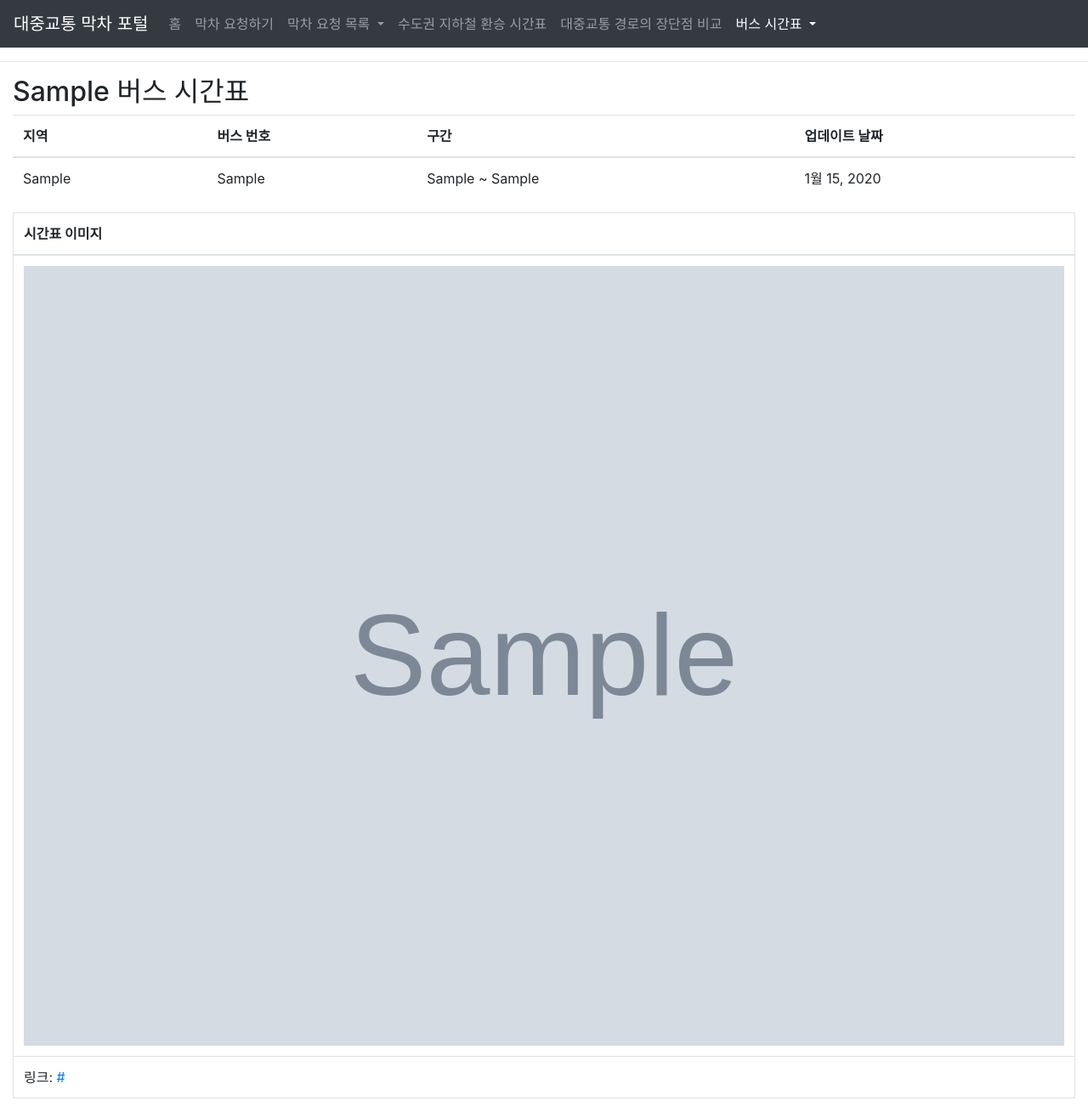
After one commit to creationyun/MidnightGuideToHome, a Django app: page /web/bus_timetable_view/detail/1/ in a window 1280 px wide. The commit adds this page. Shown: the whole page at 85% size. Run offline with Django 3.2, Linux system fonts and the light colour scheme; tables that the repository leaves empty hold one stand-in row (values such as "Sample post"); grey boxes marked "Sample" are stand-in pictures; some libraries are stand-ins or nearby versions.

Commit message:
Add bus timetable feature in the portal

```diff
--- a/app/admin.py
+++ b/app/admin.py
@@ -1,7 +1,8 @@
 from django.contrib import admin
-from .models import WebGuideRequests, WebGuideReplies, WebPubTransRoutesComparisons
+from .models import WebGuideRequests, WebGuideReplies, WebPubTransRoutesComparisons, WebBusTimetable
 
 # Register your models here.
 admin.site.register(WebGuideRequests)
 admin.site.register(WebGuideReplies)
 admin.site.register(WebPubTransRoutesComparisons)
+admin.site.register(WebBusTimetable)
--- a/app/models.py
+++ b/app/models.py
@@ -15,6 +15,23 @@ from django.db import models
 # reply_time: 답변 날짜와 시간
 # request_id: 관련된 요청 ID
 # reply_content: 답변 내용
+#########################################
+# WebPubTransRoutesComparisions
+###############################
+# num: 게시글 번호
+# route: 경로 (예: "서울역 ~ 강남역")
+# url: 웹 사이트 주소
+#########################################
+# WebBusTimetable
+###############################
+# update_date: 버스 업데이트 날짜
+# region: 버스가 다니는 주요 지역 (혹은 운수업체 소재지)
+# category: 버스 카테고리 (seoul, incheon, gyeonggido 등)
+# bus_num: 버스 번호
+# bus_start_point: 버스 기점
+# bus_end_point: 버스 종점 (회차점)
+# post_url: 버스 시간표 관련 게시글 링크
+# img_url: 버스 시간표 이미지 링크
 #########################################
 
 # Create your models here.
@@ -36,3 +53,14 @@ class WebPubTransRoutesComparisons(models.Model):
     num = models.BigAutoField(primary_key=True)
     route = models.CharField(max_length=100)
     url = models.CharField(max_length=200)
+
+
+class WebBusTimetable(models.Model):
+    update_date = models.DateField()
+    region = models.CharField(max_length=30)
+    category = models.CharField(max_length=20)
+    bus_num = models.CharField(max_length=10)
+    bus_start_point = models.CharField(max_length=100)
+    bus_end_point = models.CharField(max_length=100)
+    post_url = models.CharField(max_length=200)
+    img_url = models.CharField(max_length=200)
--- a/app/templates/base.html
+++ b/app/templates/base.html
@@ -28,32 +28,49 @@
 
     <div class="collapse navbar-collapse" id="navbarSupportedContent">
       <ul class="navbar-nav mr-auto">
+
         {% url 'web_index' as url %}
         <li class="nav-item {% if request.path == url %}active{% endif %}">
           <a class="nav-link" href="{{ url }}">홈 <span class="sr-only">(current)</span></a>
         </li>
+
         {% url 'web_guide_request' as url %}
         <li class="nav-item {% if request.path == url %}active{% endif %}">
           <a class="nav-link" href="{{ url }}">막차 요청하기</a>
         </li>
+
         <li class="nav-item dropdown {% if 'request_view/' in request.path %}active{% endif %}">
-          <a class="nav-link dropdown-toggle" href="#" id="navbarDropdown" role="button" data-toggle="dropdown" aria-haspopup="true" aria-expanded="false">
+          <a class="nav-link dropdown-toggle" href="#" id="navbarDropdownLast" role="button" data-toggle="dropdown" aria-haspopup="true" aria-expanded="false">
             막차 요청 목록
           </a>
-          <div class="dropdown-menu" aria-labelledby="navbarDropdown">
+          <div class="dropdown-menu" aria-labelledby="navbarDropdownLast">
             <a class="dropdown-item" href="{% url 'web_request_view' condition='process' %}">진행 중인 요청</a>
             <a class="dropdown-item" href="{% url 'web_request_view' condition='complete' %}">완료된 요청</a>
             <div class="dropdown-divider"></div>
             <a class="dropdown-item" href="{% url 'web_request_view' condition='all' %}">모든 요청</a>
           </div>
         </li>
+
         <li class="nav-item">
           <a class="nav-link" href="https://www.midnightguidetohome.info/timetable/">수도권 지하철 환승 시간표</a>
         </li>
+
         {% url 'web_pub_trans_routes_comparisons' as url %}
         <li class="nav-item {% if request.path == url %}active{% endif %}">
           <a class="nav-link" href="{{ url }}">대중교통 경로의 장단점 비교</a>
         </li>
+
+        <li class="nav-item dropdown {% if 'bus_timetable_view/' in request.path %}active{% endif %}">
+          <a class="nav-link dropdown-toggle" href="#" id="navbarDropdownBusTimetable" role="button" data-toggle="dropdown" aria-haspopup="true" aria-expanded="false">
+            버스 시간표
+          </a>
+          <div class="dropdown-menu" aria-labelledby="navbarDropdownBusTimetable">
+            <a class="dropdown-item" href="{% url 'web_bus_timetable_view' category='seoul' %}">서울</a>
+            <a class="dropdown-item" href="{% url 'web_bus_timetable_view' category='gyeonggido' %}">경기도</a>
+            <a class="dropdown-item" href="{% url 'web_bus_timetable_view' category='incheon' %}">인천</a>
+          </div>
+        </li>
+
       </ul>
     </div>
   </nav>
--- /dev/null
+++ b/app/templates/web/bus_timetable_detail.html
@@ -0,0 +1,41 @@
+{% extends 'base.html' %}
+
+{% block content %}
+  <div class="container-fluid table-responsive">
+    <h2>{{ bus.bus_num }} 버스 시간표</h2>
+    <table class="table table-hover">
+      <thead>
+        <tr>
+          <th scope="col">지역</th>
+          <th scope="col">버스 번호</th>
+          <th scope="col">구간</th>
+          <th scope="col">업데이트 날짜</th>
+        </tr>
+      </thead>
+      <tbody>
+        <tr>
+          <td>{{ bus.region }}</td>
+          <td>{{ bus.bus_num }}</td>
+          <td>{{ bus.bus_start_point }} ~ {{ bus.bus_end_point }}</td>
+          <td>{{ bus.update_date }}</td>
+        </tr>
+      </tbody>
+    </table>
+
+    <table class="table table-bordered">
+      <thead>
+        <tr>
+          <th scope="col">시간표 이미지</th>
+        </tr>
+      </thead>
+      <tbody>
+        <tr>
+          <td><img src="{{ bus.img_url }}" width="100%"></td>
+        </tr>
+        <tr>
+          <td>링크: <a href="{{ bus.post_url }}">{{ bus.post_url }}</a></td>
+        </tr>
+      </tbody>
+    </table>
+  </div>
+{% endblock content %}
--- a/app/views.py
+++ b/app/views.py
@@ -3,7 +3,7 @@ from __future__ import unicode_literals
 from django.shortcuts import render
 from django.http import Http404
 from django.core.exceptions import ObjectDoesNotExist
-from .models import WebGuideRequests, WebGuideReplies, WebPubTransRoutesComparisons
+from .models import WebGuideRequests, WebGuideReplies, WebPubTransRoutesComparisons, WebBusTimetable
 
 
 #################***************** 첫 페이지 *****************#################
@@ -94,5 +94,21 @@ def web_guide_request(request):
 
 #################***** 대중교통 경로의 장단점 비교 페이지 *****#################
 def web_pub_trans_routes_comparisons(request):
-    all_objs = WebPubTransRoutesComparisons.objects.all()
-    return render(request, 'web/pub_trans_routes_comparisons.html', {'posts': all_objs})
+    all_posts = WebPubTransRoutesComparisons.objects.all()
+    return render(request, 'web/pub_trans_routes_comparisons.html', {'posts': all_posts})
+
+
+#################***** 버스 시간표 페이지 *****#################
+def web_bus_timetable_view(request, category):
+    buses = WebBusTimetable.objects.filter(category=category)
+    return render(request, 'web/bus_timetable_view.html', {'buses': buses})
+
+
+#################***** 버스 시간표 detail 페이지 *****#################
+def web_bus_timetable_detail(request, bus_id):
+    try:
+        bus = WebBusTimetable.objects.get(id=bus_id)
+    except ObjectDoesNotExist:
+        raise Http404("404 Not Found. Cannot find this id...")
+
+    return render(request, 'web/bus_timetable_detail.html', {'bus': bus})
--- a/app/web_urls.py
+++ b/app/web_urls.py
@@ -7,5 +7,7 @@ urlpatterns = [
     path('guide_request/', web_guide_request, name='web_guide_request'),
     path('request_view/<slug:condition>/', web_request_view, name='web_request_view'),
     path('request_view/detail/<int:req_id>/', web_request_detail),
-    path('pub_trans_routes_comparisons/', web_pub_trans_routes_comparisons, name='web_pub_trans_routes_comparisons')
+    path('pub_trans_routes_comparisons/', web_pub_trans_routes_comparisons, name='web_pub_trans_routes_comparisons'),
+    path('bus_timetable_view/<slug:category>/', web_bus_timetable_view, name='web_bus_timetable_view'),
+    path('bus_timetable_view/detail/<int:bus_id>/', web_bus_timetable_detail)
 ]
```
Also changed, not shown: app/templates/web/bus_timetable_view.html (added, +28 -0 lines), app/migrations/0016_webbustimetable.py (added), app/migrations/0017_alter_webbustimetable_update_date.py (added).
